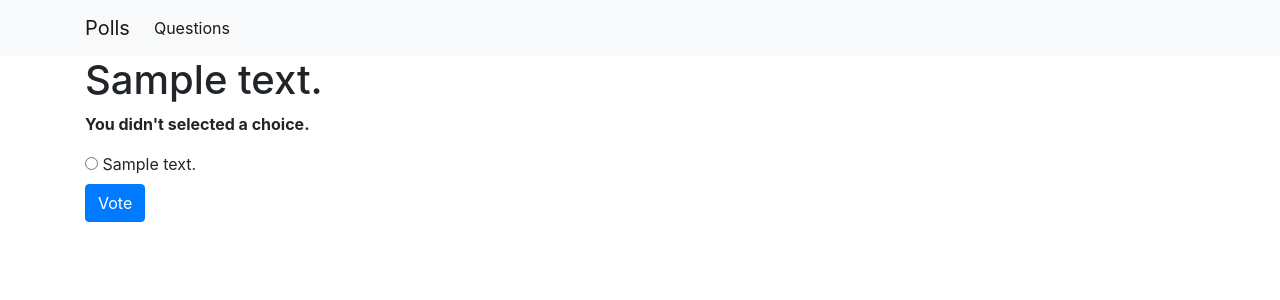
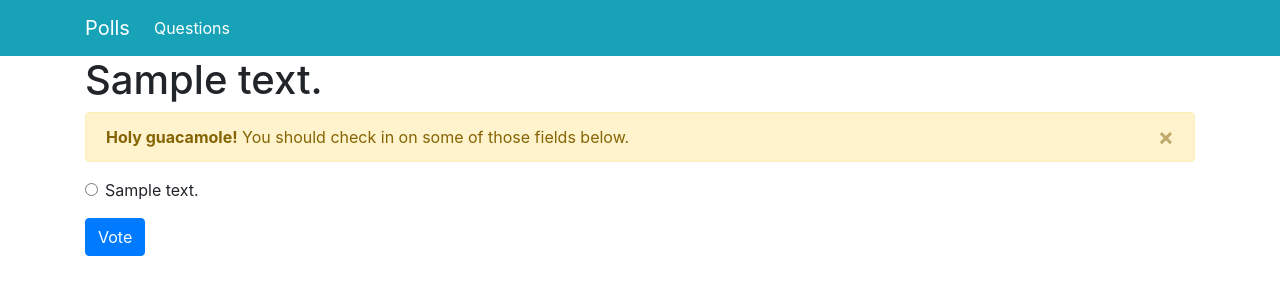
Before and after one commit to vitoralbano/django-poll, a Django app: page /polls/1/vote/ in a window 1280 px wide. Shown: the top 300 px of the page. Run offline with Django 3.2, Linux system fonts and the light colour scheme; tables that the repository leaves empty hold one stand-in row (values such as "Sample post"); some libraries are stand-ins or nearby versions.

Commit message:
update templates with bootstrap and error message

```diff
--- a/basic_poll/polls/templates/polls/base.html
+++ b/basic_poll/polls/templates/polls/base.html
@@ -11,9 +11,9 @@
 </head>
 <body>
 
-    <nav class="navbar navbar-expand-lg navbar-light bg-light">
+    <nav class="navbar navbar-expand-lg navbar-dark bg-info text-white">
         <div class="container">
-            <a class="navbar-brand" href="#">Polls</a>
+            <a class="navbar-brand" href="{% url 'polls:index' %}">Polls</a>
             <button class="navbar-toggler" type="button" data-toggle="collapse" data-target="#navbarSupportedContent" aria-controls="navbarSupportedContent" aria-expanded="false" aria-label="Toggle navigation">
               <span class="navbar-toggler-icon"></span>
             </button>
--- a/basic_poll/polls/templates/polls/detail.html
+++ b/basic_poll/polls/templates/polls/detail.html
@@ -5,16 +5,27 @@
 <h1>{{ question.question_text }}</h1>
 
 {% if error_message %}
-    <p><strong>{{ error_message }}</strong></p>
+<div class="alert alert-warning alert-dismissible fade show" role="alert">
+    <strong>Holy guacamole!</strong> {{ error_message }}
+    <button type="button" class="close" data-dismiss="alert" aria-label="Close">
+      <span aria-hidden="true">&times;</span>
+    </button>
+  </div>
 {% endif %}
 
 <form action="{% url 'polls:vote' question.id %}" method="POST">
     {% csrf_token %}
-    {% for choice in question.choice_set.all %}
-    <input type="radio" name="choice" id="choice{{ forloop.counter }}" value="{{ choice.id }}">
-    <label for="choice{{ forloop.counter }}">{{ choice.choice_text }}</label><br>
-    {% endfor %}
-    <input type="submit" value="Vote" class="btn btn-primary">
+    <div class="form-group">
+        {% for choice in question.choice_set.all %}
+        <div class="form-check">
+            <input type="radio" name="choice" id="choice{{ forloop.counter }}" value="{{ choice.id }}" class="form-check-input">
+            <label for="choice{{ forloop.counter }}" class="form-check-label">{{ choice.choice_text }}</label>
+        </div>
+        {% endfor %}
+    </div>
+    <div class="form-group">
+        <input type="submit" value="Vote" class="btn btn-primary">
+    </div>
 </form>
 
 
--- a/basic_poll/polls/views.py
+++ b/basic_poll/polls/views.py
@@ -41,7 +41,7 @@ def vote(request, question_id):
     except (KeyError, Choice.DoesNotExist):
         context = {
             'question': question,
-            'error_message': "You didn't selected a choice."
+            'error_message': "You should check in on some of those fields below."
         }
         return render(request, 'polls/detail.html', context)
 
```
